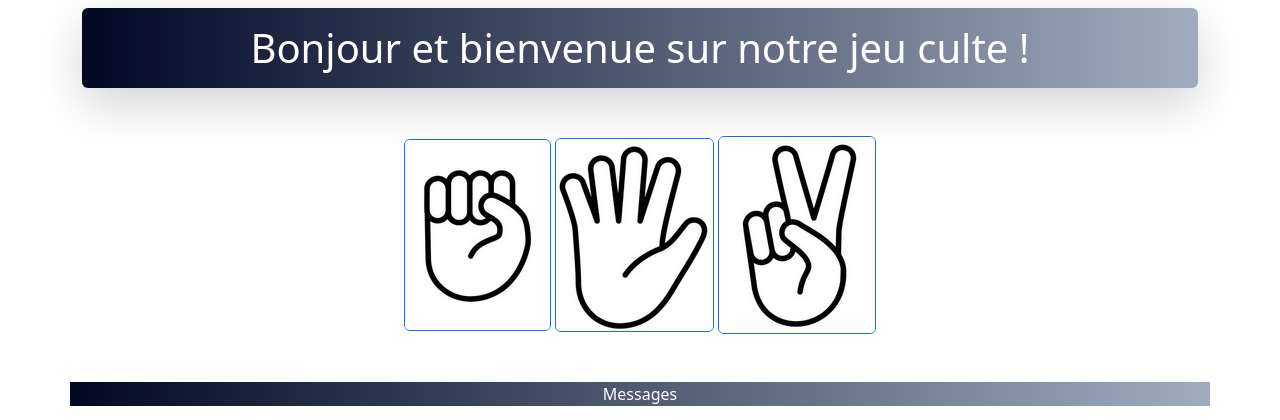
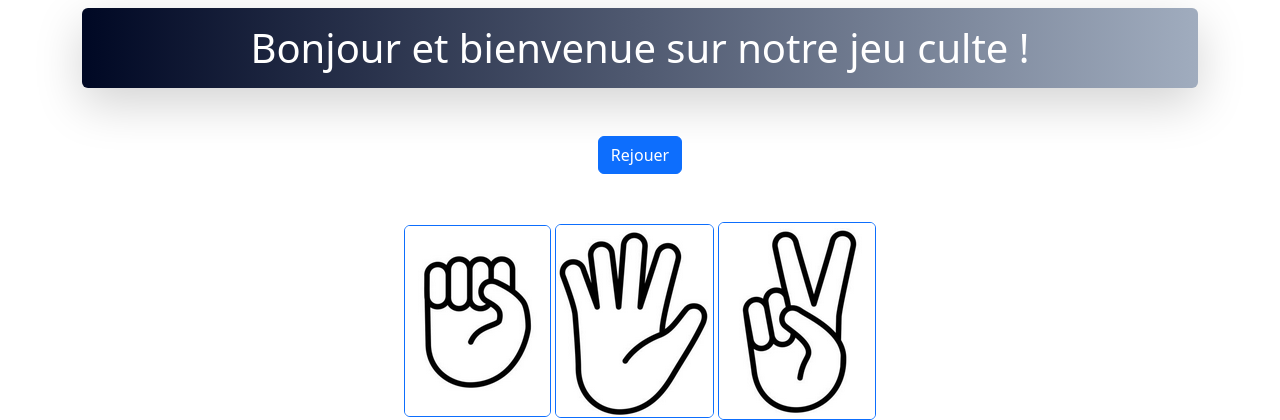
Before and after one commit to zeba79/PierreFeuilleCiseaux, a PHP site: page / in a window 1280 px wide. Shown: the top 420 px of the page. Run offline with PHP 8.4, Linux system fonts and the light colour scheme.

Commit message:
Ajout bouton Rejouer

```diff
--- a/index.php
+++ b/index.php
@@ -10,9 +10,11 @@
   </head>
   <body>
     <div class="container">
-
         <h1 class="bandeau shadow-lg p-3 mt-2 mb-5 bg-body-tertiary rounded text-center">
             Bonjour et bienvenue sur notre jeu culte ! </h1>
+    </div>
+    <div class="container text-center mb-5 ">
+        <button type="button" class="btn btn-primary">Rejouer</button>
     </div>
     <div class="container text-center ">
         <img src="/assets/img/Pierre.png " class=" text-center border border-primary rounded" alt="Pierre" id="pierre" >
```
